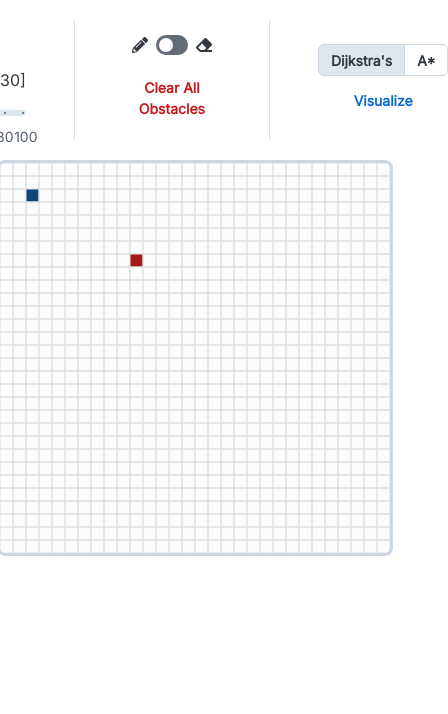
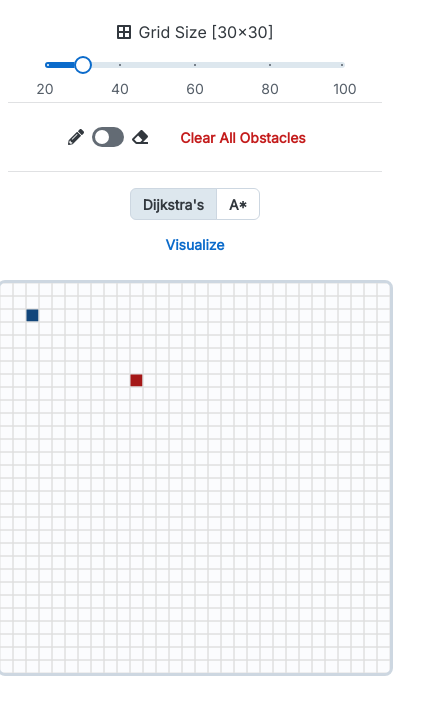
Before and after one commit to dinesjo/joy-ui-site, a React (Vite) app: page / in a window 390 px wide. Shown: the top 714 px of the page, 448 px wide, since content can reach past the window. Built offline with nearby package versions, Linux system fonts and the light colour scheme.

Commit message:
Make Header more responsive to mobile

```diff
--- a/src/components/Header.jsx
+++ b/src/components/Header.jsx
@@ -1,9 +1,9 @@
 /* eslint-disable react/prop-types */
-import { Stack, Divider, Box, Typography, Slider, Tooltip, Switch, Button, ToggleButtonGroup } from "@mui/joy";
+import { Button, Divider, Slider, Stack, Switch, ToggleButtonGroup, Tooltip, Typography } from "@mui/joy";
 import { FaBorderAll, FaEraser, FaPencilAlt } from "react-icons/fa";
 import { SLIDER_MARKS } from "../constants/config";
+import { usePathfinder } from "../hooks/usePathfinder";
 import { NODE_TYPES } from "../Node";
-import { usePathfinder } from "../hooks/usePathfinder";
 
 export default function Header({
   gridSize,
@@ -32,17 +32,24 @@ export default function Header({
 
   return (
     <Stack
-      direction="row"
+      direction={{ xs: "column", md: "row" }}
       justifyContent="center"
-      alignItems="center"
-      spacing={6}
-      sx={{ width: "100vw", px: 2, py: 2.5 }}
+      alignItems={{ xs: "stretch", md: "center" }}
+      spacing={{ xs: 2, md: 6 }}
+      sx={{
+        width: "100%",
+        px: { xs: 1, md: 2 },
+        py: 2.5,
+        maxWidth: "1200px",
+        mx: "auto",
+      }}
     >
-      <Box sx={{ width: 250 }}>
+      <Stack sx={{ width: { xs: "100%", md: 200 } }} justifyContent="center" alignItems="center">
         <Typography startDecorator={<FaBorderAll />}>
-          Grid Size [{gridSize}x{gridSize}]
+          Grid Size [{gridSize}&times;{gridSize}]
         </Typography>
         <Slider
+          sx={{ maxWidth: 300 }}
           valueLabelDisplay="auto"
           defaultValue={20}
           value={gridSize}
@@ -52,9 +59,15 @@ export default function Header({
           marks={SLIDER_MARKS}
           onChange={(_, newSize) => handleGridResize(newSize)}
         />
-      </Box>
-      <Divider orientation="vertical" />
-      <Stack direction="column" justifyContent="center" alignItems="center" spacing={2}>
+      </Stack>
+      <Divider orientation={{ xs: "horizontal", md: "vertical" }} />
+      <Stack
+        direction={{ xs: "row", md: "column" }}
+        justifyContent="center"
+        alignItems="center"
+        spacing={{ xs: 2, md: 2 }}
+        sx={{ width: { xs: "100%", md: "auto" } }}
+      >
         <Tooltip title="Tip: Hold Shift to erase quickly">
           <Switch
             variant="solid"
@@ -84,8 +97,8 @@ export default function Header({
           Clear All Obstacles
         </Button>
       </Stack>
-      <Divider orientation="vertical" />
-      <Stack direction="column" gap={1}>
+      <Divider orientation={{ xs: "horizontal", md: "vertical" }} />
+      <Stack direction="column" gap={1} sx={{ width: { xs: "100%", md: "auto" } }} alignItems="center">
         <ToggleButtonGroup
           value={algorithm}
           onChange={(_, value) => value && setAlgorithm(value)}
```
